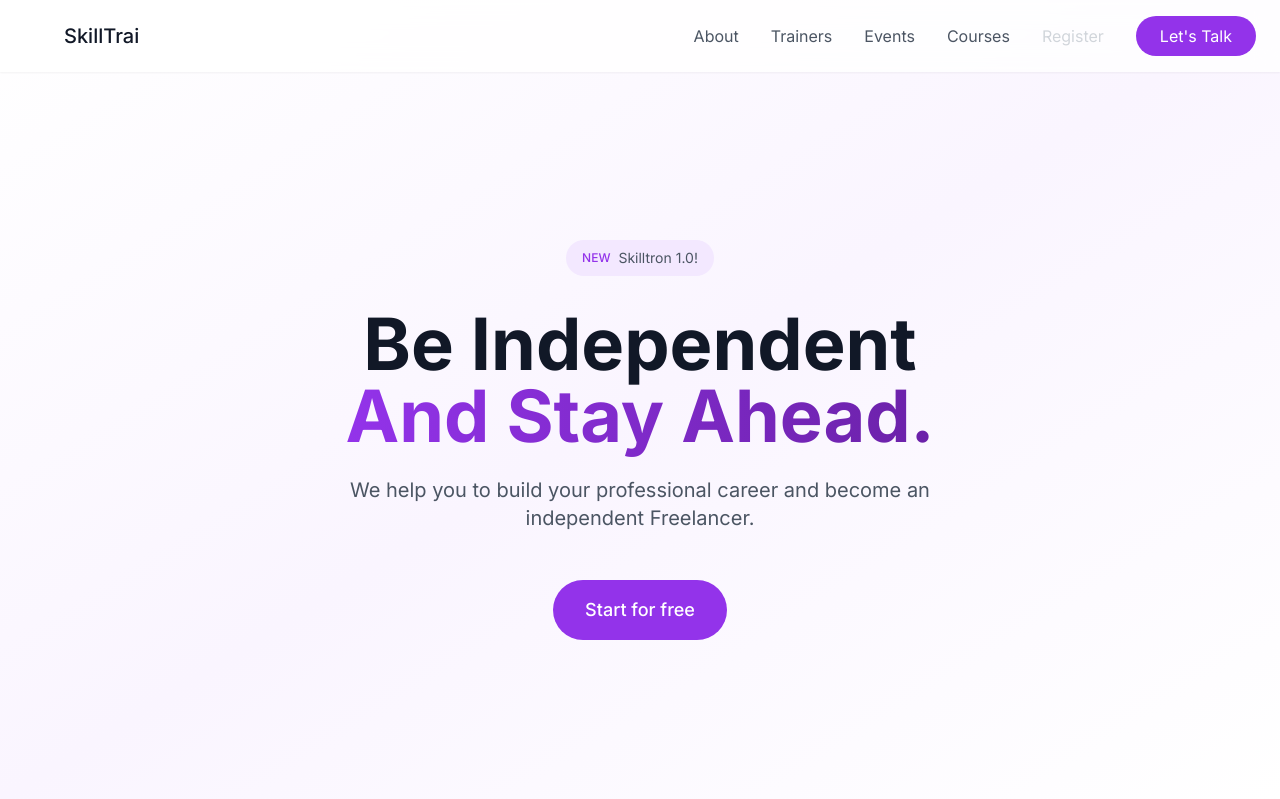
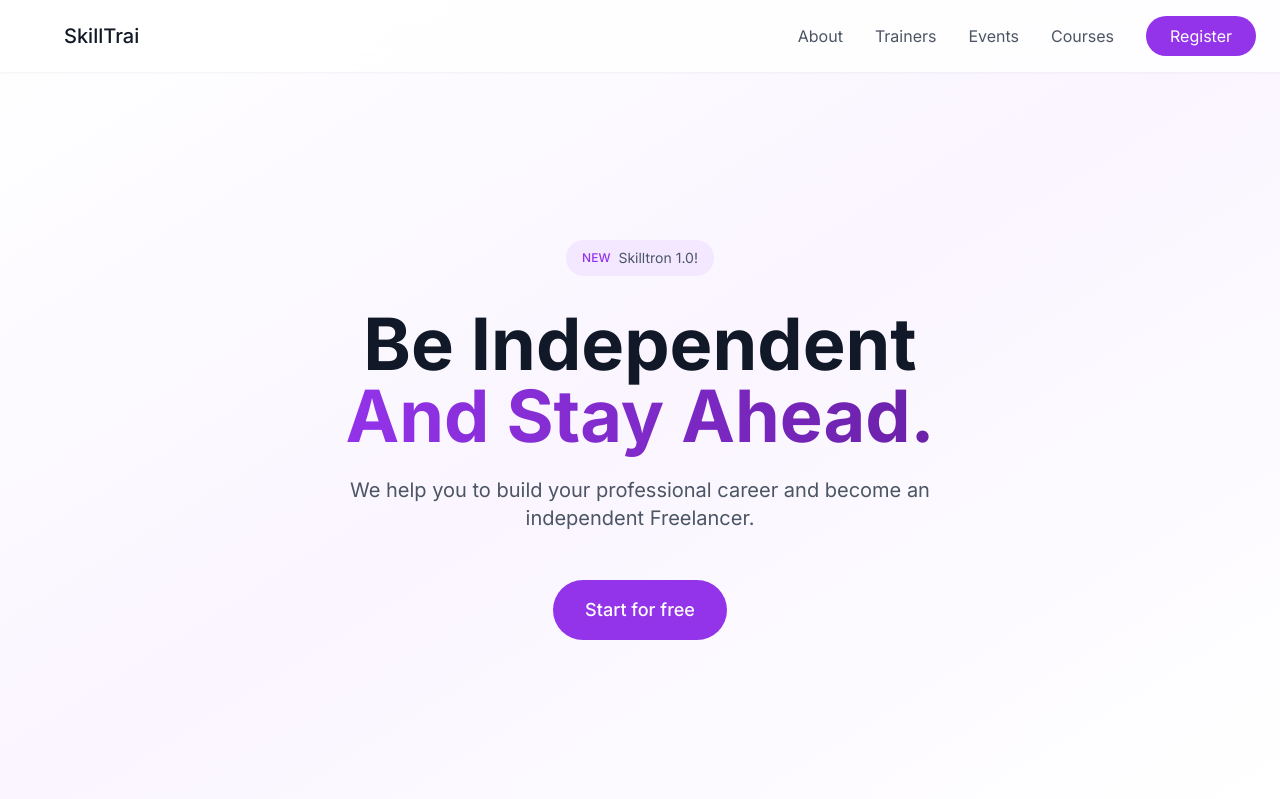
Before and after one commit to ikhlasx/skilltrai, a Django app: template frontend/templates/index.html in a window 1280 px wide. Shown: the top 799 px of the page. Run offline with Django 3.2, Linux system fonts and the light colour scheme; the template is opened without the code that fills it, so the values that code supplies are empty; some libraries are stand-ins or nearby versions.

Commit message:
indexs r  issues

```diff
--- a/frontend/templates/index.html
+++ b/frontend/templates/index.html
@@ -68,14 +68,13 @@
 
                             {/* Desktop Menu */}
                             <div className="hidden md:flex items-center space-x-8">
-                                <button className="text-gray-600 hover:text-gray-900">About</button>
+                                <a href="/about" className="text-gray-600 hover:text-gray-900">About</a>
                                 <a href="/trainers/" className="text-gray-600 hover:text-gray-900">Trainers</a>
                                 <a href="/events/" className="text-gray-600 hover:text-gray-900">Events</a>
                                 <a href="/courses/" className="text-gray-600 hover:text-gray-900">Courses</a>
-                                <a href="/register/" className="text-gray-300 hover:text-white">Register</a>
-                                <button className="bg-purple-600 text-white px-6 py-2 rounded-full hover:bg-purple-700">
-                                    Let's Talk
-                                </button>
+                                <a href="/register/" className="bg-purple-600 text-white px-6 py-2 rounded-full hover:bg-purple-700">
+                                    Register
+                                </a>
                             </div>
 
                             {/* Mobile Menu Button */}
@@ -92,15 +91,13 @@
                             {isOpen && (
                                 <div className="absolute top-full left-0 right-0 bg-white shadow-lg md:hidden">
                                     <div className="flex flex-col items-center space-y-6 py-8">
-                                        <button className="text-gray-600 hover:text-gray-900">About</button>
+                                        <a href="/about" className="text-gray-600 hover:text-gray-900">About</a>
                                         <a href="/trainers/" className="text-gray-600 hover:text-gray-900">Trainers</a>
                                         <a href="/events/" className="text-gray-600 hover:text-gray-900">Events</a>
                                         <a href="/courses/" className="text-gray-600 hover:text-gray-900">Courses</a>
-                                        <a href="/register/" className="text-gray-300 hover:text-white">Register</a>
-                                        <button
-                                            className="bg-purple-600 text-white px-6 py-2 rounded-full hover:bg-purple-700">
-                                            Let's Talk
-                                        </button>
+                                        <a href="/register/" className="bg-purple-600 text-white px-6 py-2 rounded-full hover:bg-purple-700 w-3/4">
+                                            Register
+                                        </a>
                                     </div>
                                 </div>
                             )}
```
